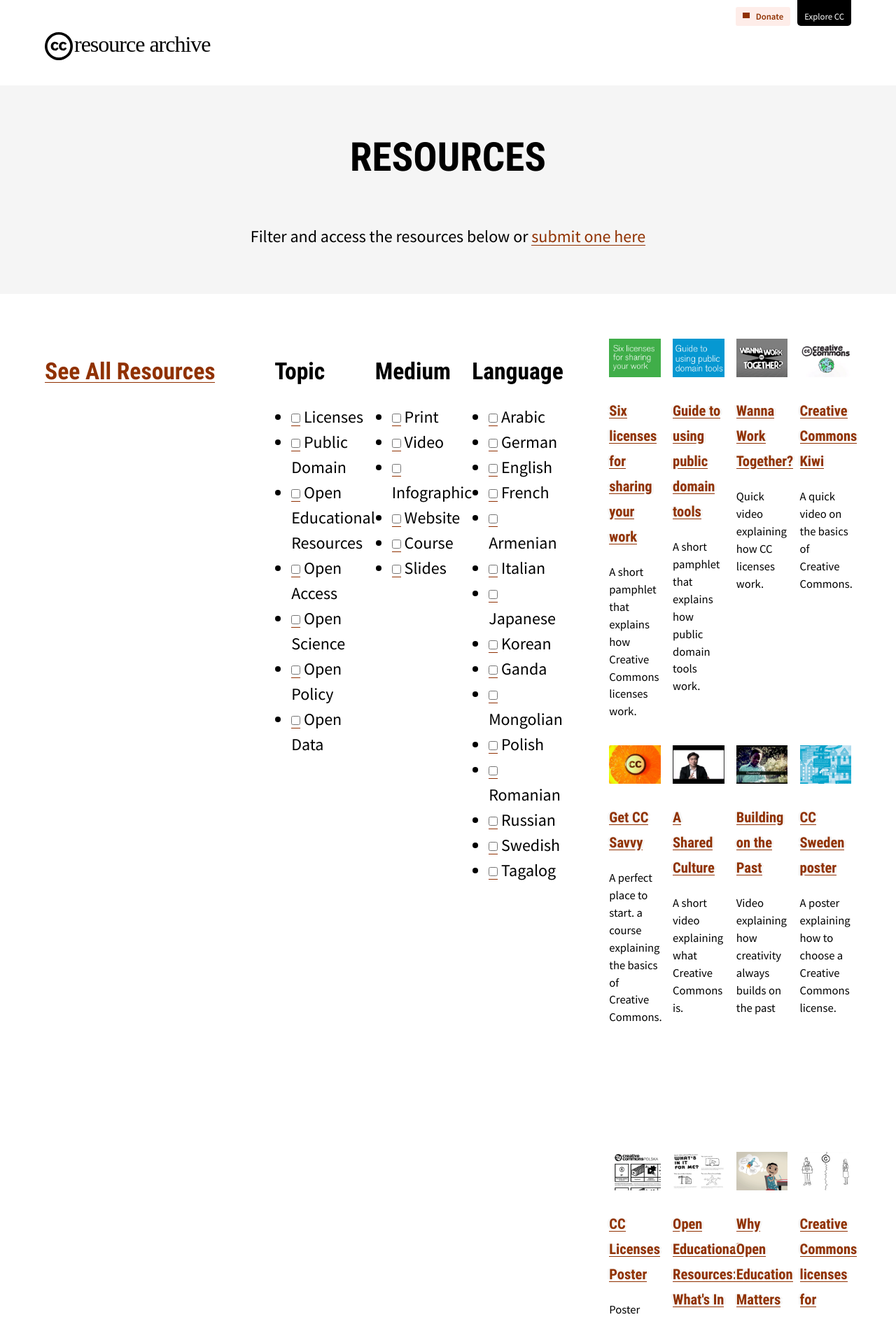
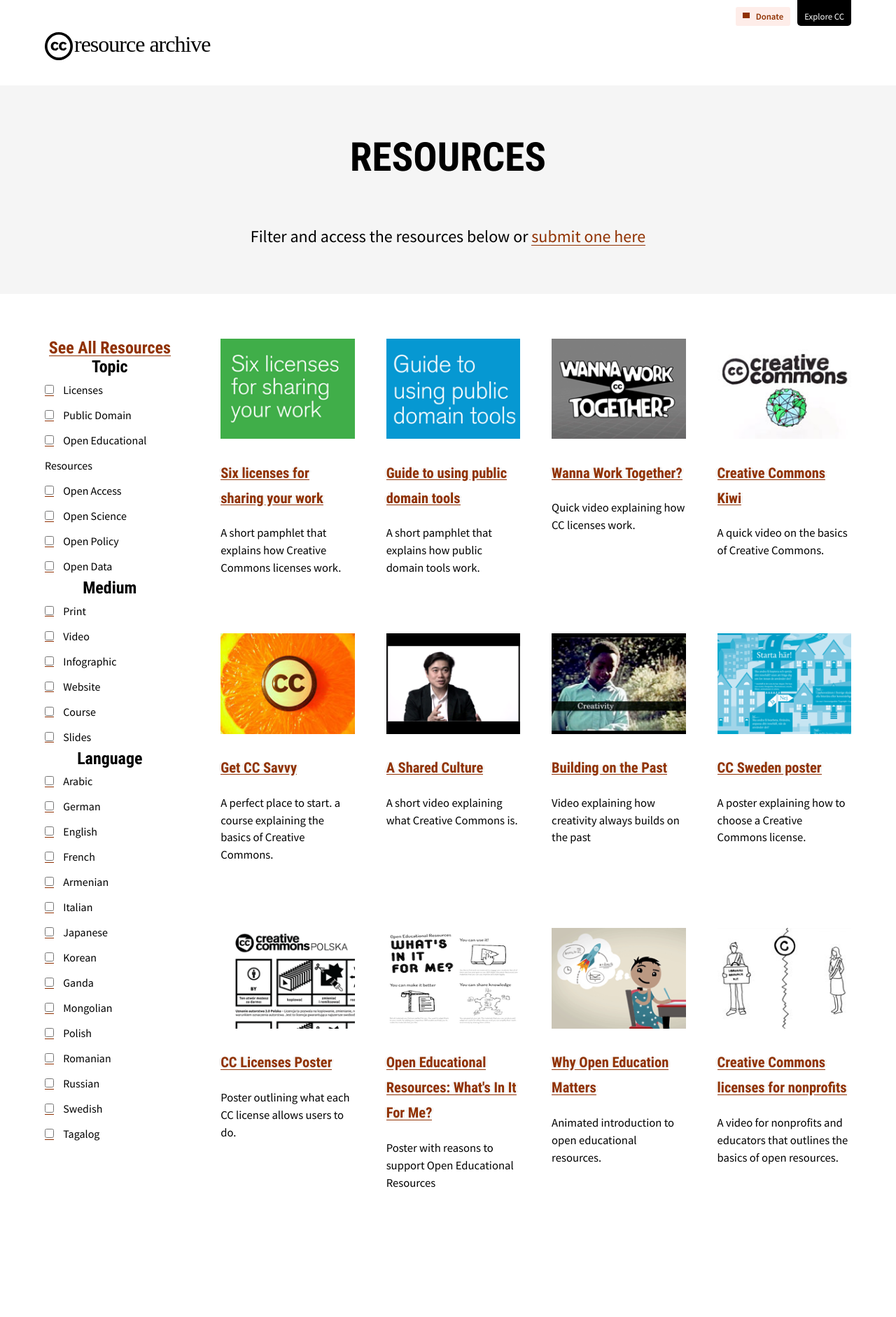
Before and after one commit to creativecommons/cc-resource-archive, a Jekyll site: the page built from docs/index.html, in a window 1280 px wide. Shown: the top 1882 px of the page at 70% size. Built offline with Jekyll 4.4.1, drawn with Linux system fonts in a browser that asks for light colours; nearby versions of some CDN libraries; some web fonts are replaced; library files that are not in the unit come from our copies; grey boxes are pictures that could not be loaded.

Commit message:
enhanced styles for #resourcenavbar and its elements to improve filter UI

```diff
--- a/docs/_assets/css/style.css
+++ b/docs/_assets/css/style.css
@@ -116,13 +116,32 @@
 /* Styles For index.html and all.html */
 #resourcenavbar {
   height: fit-content;
-  margin: 0 auto 100px;
   display: flex;
+  flex-direction: column;
   justify-content: center;
+  grid-area: sidebar;
+}
+
+#resourcenavbar h2 {
+  text-align: center;
+  font-size: 1.5em;
+  margin: 0;
+}
+
+#resourcenavbar ul {
+  list-style: none;
+  margin: 0;
+}
+
+#resourcenavbar ul li {
+  font-size: 1rem;
+}
+
+#resourcenavbar ul li a {
+  margin-right: 10px;
 }
 
 .resourcenav {
-  width: 200px;
   height: fit-content;
   display: none;
 }
```
